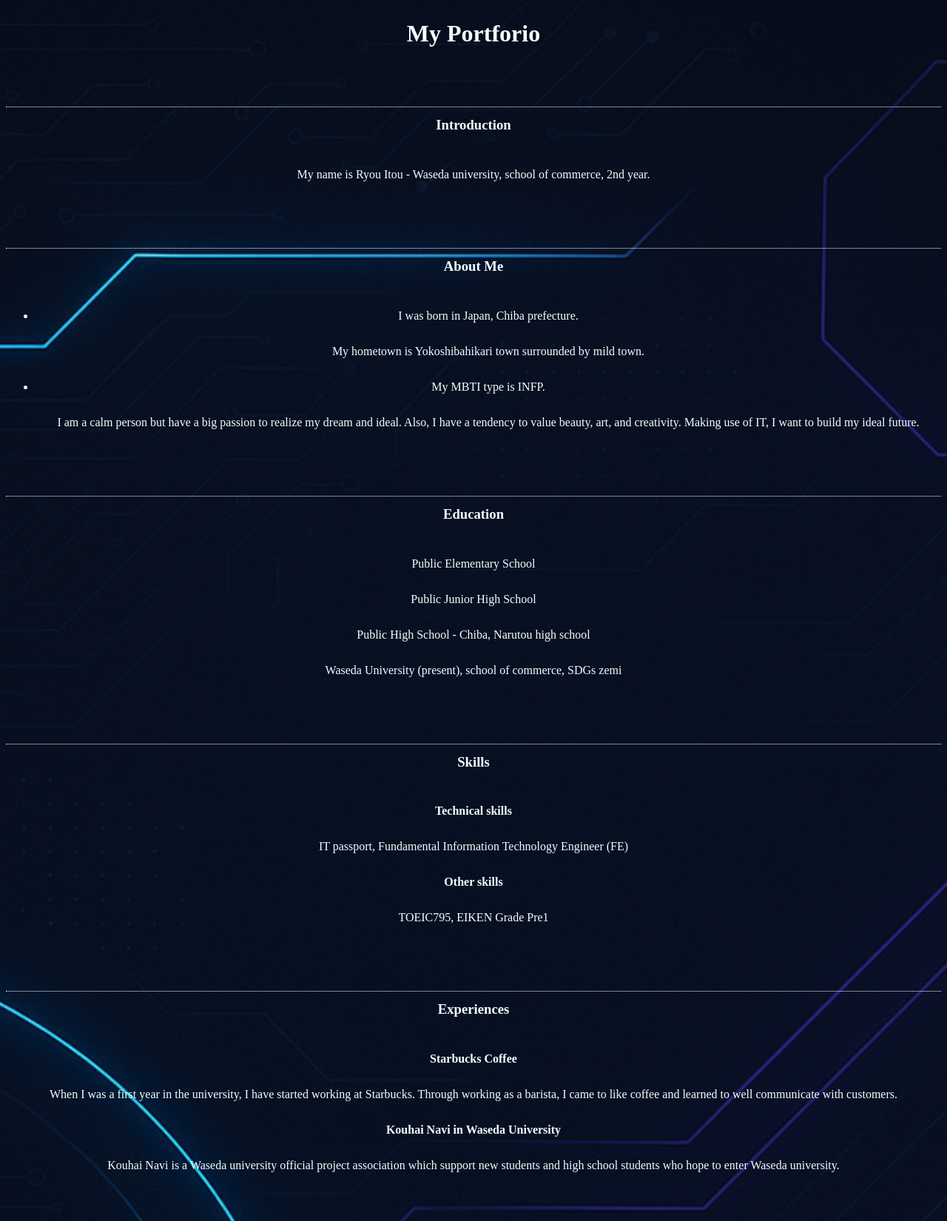
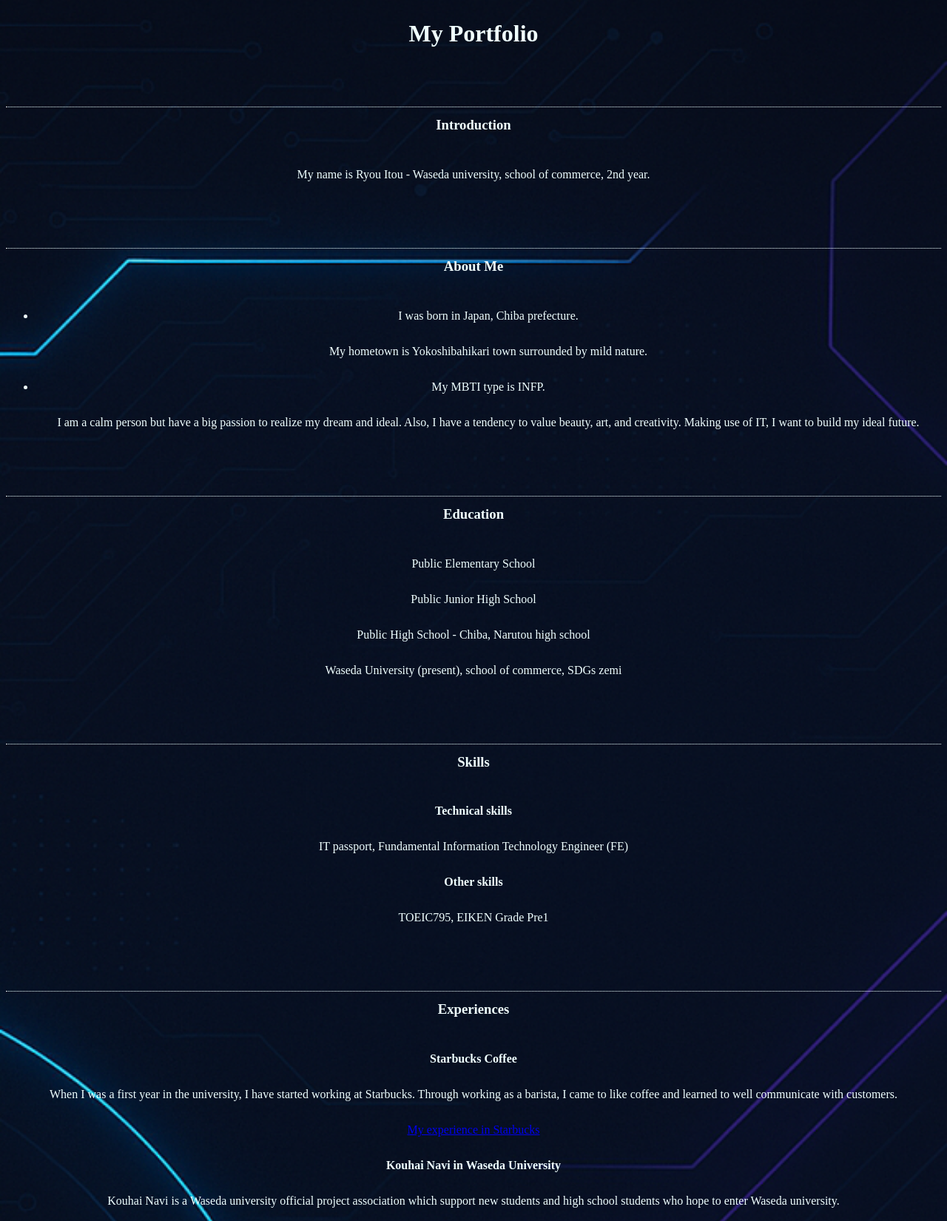
Before and after one commit to WUryou1007/First, a plain HTML site: page index.html in a window 1280 px wide. Shown: the top 1650 px of the page at 74% size. Drawn offline with Linux system fonts and the light colour scheme.

Commit message:
Add files via upload

```diff
--- a/index.html
+++ b/index.html
@@ -7,7 +7,7 @@
     <link rel="stylesheet" href="style.css">
 </head>
 <body>
-    <h1>My Portforio</h1>
+    <h1>My Portfolio</h1>
 
     <h3>Introduction</h3>
     <div>My name is Ryou Itou - Waseda university, school of commerce, 2nd year.</div>
@@ -19,7 +19,7 @@
 
     <h3>About Me</h3>
     <ul>
-        <li>I was born in Japan, Chiba prefecture. <br>My hometown is Yokoshibahikari town surrounded by mild town.</li>
+        <li>I was born in Japan, Chiba prefecture. <br>My hometown is Yokoshibahikari town surrounded by mild nature.</li>
         <li>My MBTI type is INFP. <br>I am a calm person but have a big passion to realize my dream and ideal. Also,
             I have a tendency to value beauty, art, and creativity. Making use of IT, I want to build my ideal future.</li>
     </ul>
@@ -54,7 +54,7 @@
 
 
 <h3>Experiences</h3>
-    <div><strong>Starbucks Coffee</strong><br>When I was a first year in the university, I have started working at Starbucks. Through working as a barista, I came to like coffee and learned to well communicate with customers.</div>
+    <div><strong>Starbucks Coffee</strong><br>When I was a first year in the university, I have started working at Starbucks. Through working as a barista, I came to like coffee and learned to well communicate with customers. <br><a href="Starbucks.html">My experience in Starbucks</a></div>
     <div><strong>Kouhai Navi in Waseda University</strong><br>Kouhai Navi is a Waseda university official project association which support new students and high school students who hope to enter Waseda university.</div>
 
 
@@ -64,5 +64,5 @@
 <h3>Future Goals</h3>
 
     <div><strong>Express my idea and sense with IT</strong><br>I want to express what I think and imagine vividly and colorfully with IT. I want to become a not only IT specialist, but also artist.</div>
-    <div><strong>Illuminate human society with IT</strong><br>Because of the advent of AI and DX, people strugle to live a life. Some people lost their jobs replaced by AI and others become depressed because of the lack of face to face communications with others. However, I will make human society more comfortable with IT power. </div>
+    <div><strong>Illuminate human society with IT</strong><br>Because of the advent of AI and DX, people strugle to live a life. Some people lose their jobs replaced by AI and others become depressed because of the lack of face to face communications with others. However, I will make human society more comfortable with IT power. </div>
     <div><strong>Support all people who are associated with me</strong><br>I grew up helped by many people, for example my family, my friends, my teacher and so on. Therfore, I want to delight people who I will meet in the future.</div>
```
